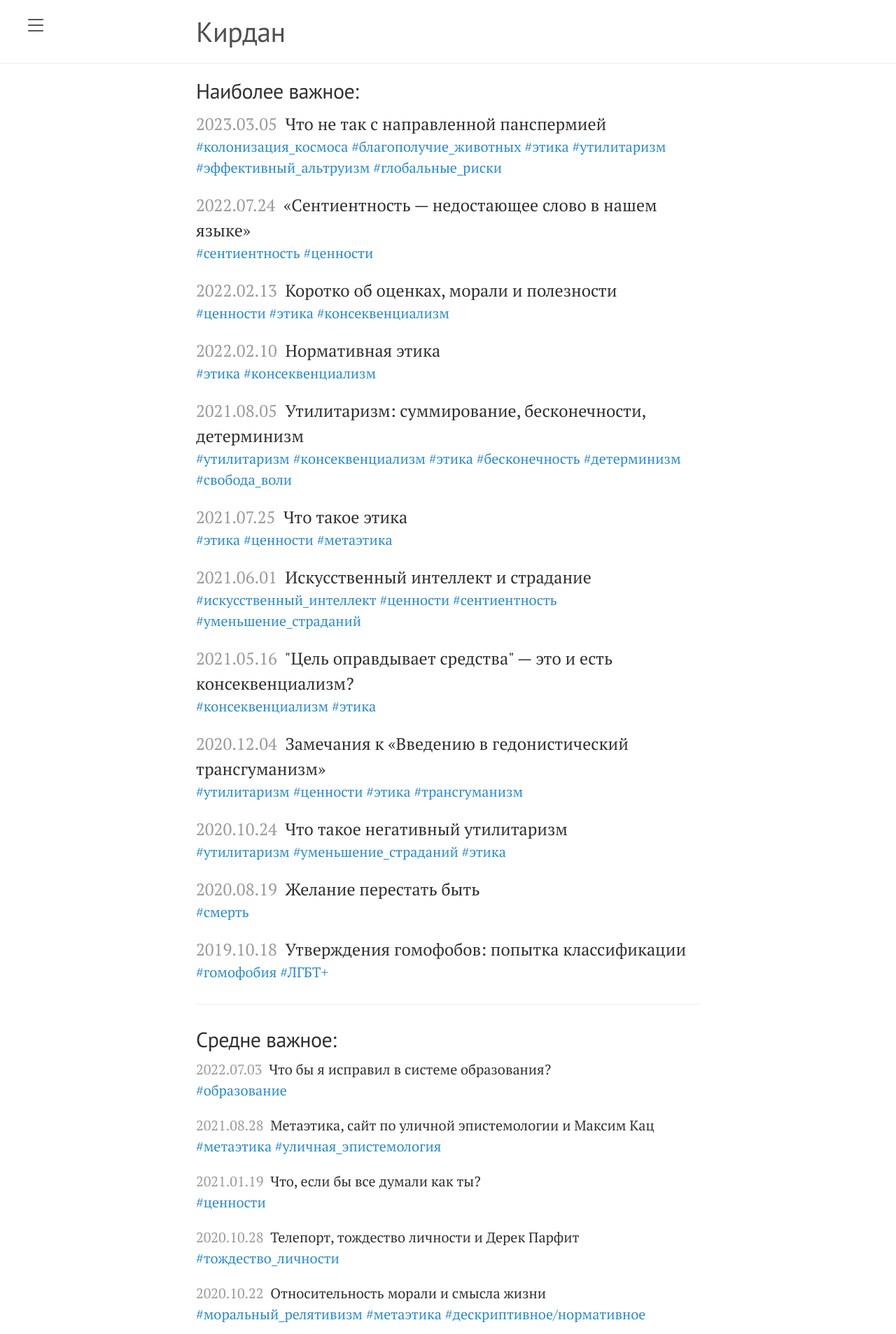
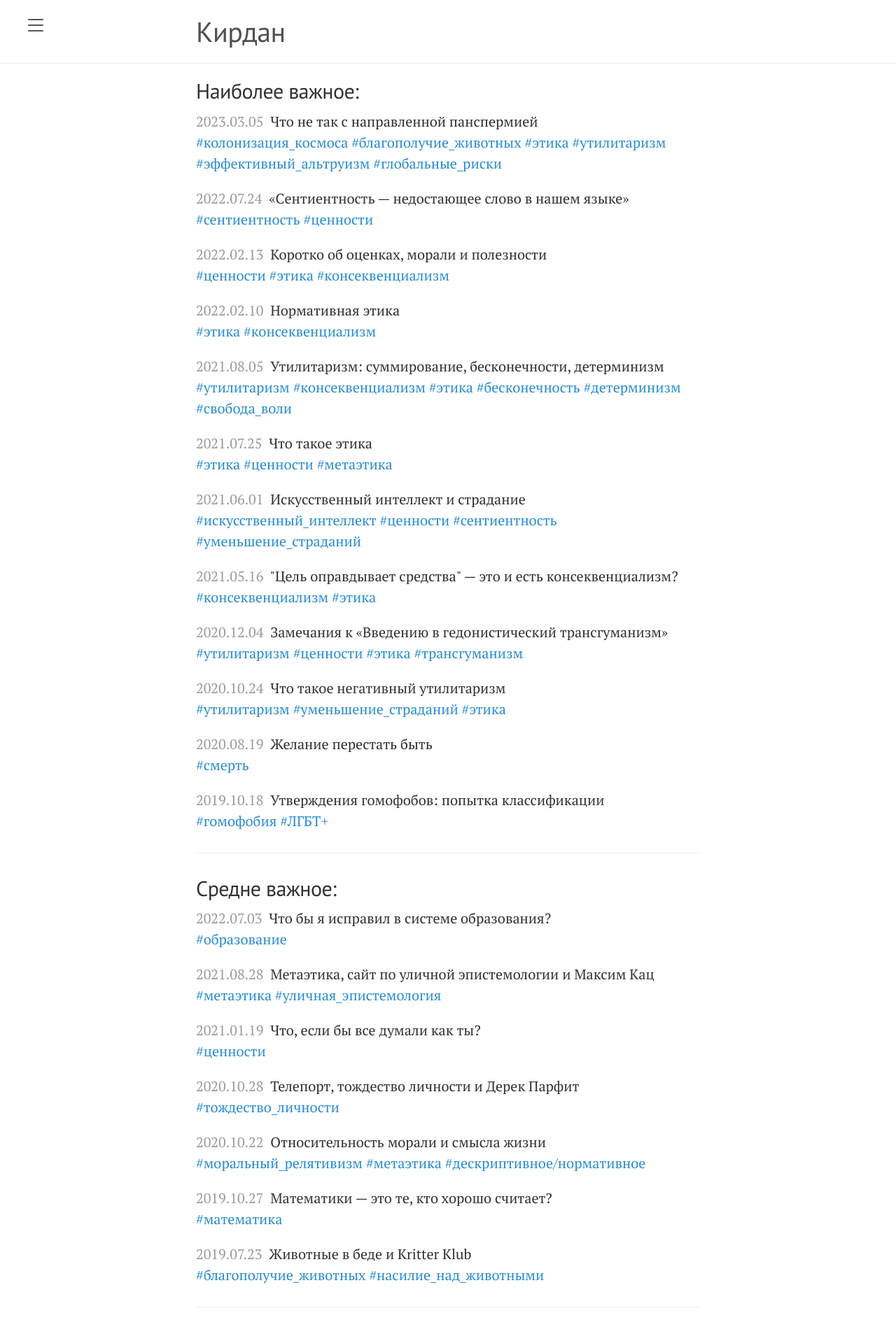
Before and after one commit to KKirdan/kkirdan.github.io, a Jekyll site: the page built from blog/index.html, in a window 1280 px wide. Shown: the top 1907 px of the page at 70% size. Built offline with Jekyll 4.4.1, drawn with Linux system fonts in a browser that asks for light colours.

Commit message:
blog, head

```diff
--- a/_layouts/post.html
+++ b/_layouts/post.html
@@ -1,5 +1,6 @@
 ---
 layout: blog
+head: Кирдан
 ---
 
 <!-- МОДИФИЦИРОВАНО -->
--- a/blog/index.html
+++ b/blog/index.html
@@ -8,8 +8,8 @@ head: Кирдан
   {% for post in site.posts %}
     {% if 7 <= post.importance and post.importance <= 10 %}
       <div class="post">
-	    <big><span class="post-date-inline">{{ post.date | date: "%Y.%m.%d" }}</span>&nbsp;
-	    <span class="post-title"><a href="{{ post.url | relative_url }}">{{ post.title }}</a></span></big>
+	    <span class="post-date-inline">{{ post.date | date: "%Y.%m.%d" }}</span>&nbsp;
+	    <span class="post-title"><a href="{{ post.url | relative_url }}">{{ post.title }}</a></span>
 		<!-- <span class="post-meta-tags" color=#B22222>
 		  {% for tag in post.meta_tags %}
 	       &middot; {{ tag }}
```
